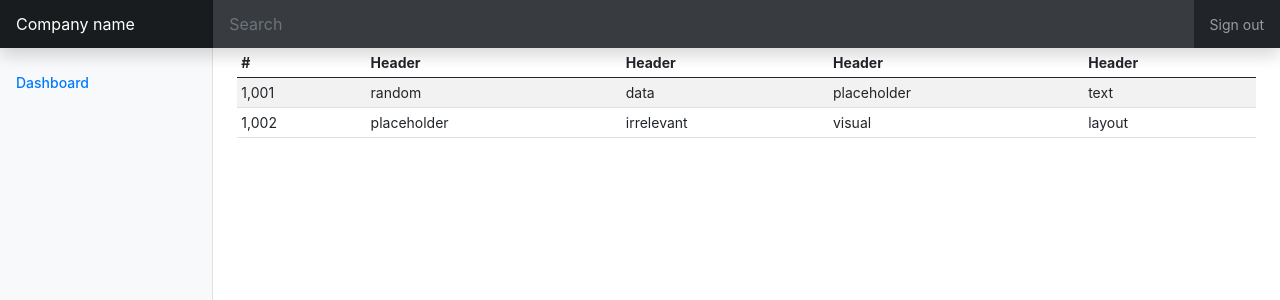
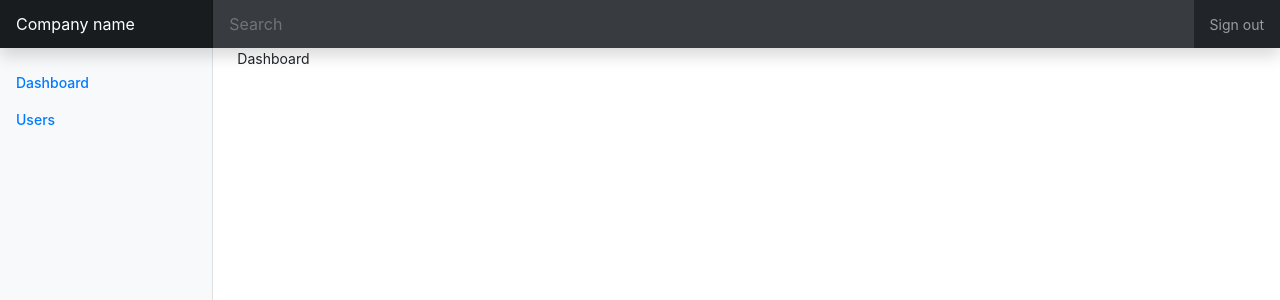
Before and after one commit to wesoz/udemy-react-admin, a React (Create React App) app: page / in a window 1280 px wide. Shown: the top 300 px of the page. Built offline with nearby package versions, Linux system fonts and the light colour scheme.

Commit message:
Router added

```diff
--- a/package.json
+++ b/package.json
@@ -10,8 +10,10 @@
     "@types/node": "^12.20.7",
     "@types/react": "^17.0.3",
     "@types/react-dom": "^17.0.3",
+    "@types/react-router-dom": "^5.1.7",
     "react": "^17.0.2",
     "react-dom": "^17.0.2",
+    "react-router-dom": "^5.2.0",
     "react-scripts": "4.0.3",
     "typescript": "^4.2.3",
     "web-vitals": "^1.1.1"
--- a/src/App.tsx
+++ b/src/App.tsx
@@ -3,10 +3,14 @@
 import './App.css';
 import Nav from './components/Nav'
 import Menu from './components/Menu';
+import Users from './pages/Users';
+import { BrowserRouter, Route } from 'react-router-dom';
+import Dashboard from './pages/Dashboard';
 
 function App() {
   return (
     <div className="App">
+      <BrowserRouter>
       <Nav />
 
       <div className="container-fluid">
@@ -15,38 +19,14 @@
           <Menu />
 
           <main className="col-md-9 ms-sm-auto col-lg-10 px-md-4">
-            <div className="table-responsive">
-              <table className="table table-striped table-sm">
-                <thead>
-                  <tr>
-                    <th>#</th>
-                    <th>Header</th>
-                    <th>Header</th>
-                    <th>Header</th>
-                    <th>Header</th>
-                  </tr>
-                </thead>
-                <tbody>
-                  <tr>
-                    <td>1,001</td>
-                    <td>random</td>
-                    <td>data</td>
-                    <td>placeholder</td>
-                    <td>text</td>
-                  </tr>
-                  <tr>
-                    <td>1,002</td>
-                    <td>placeholder</td>
-                    <td>irrelevant</td>
-                    <td>visual</td>
-                    <td>layout</td>
-                  </tr>
-                </tbody>
-              </table>
-            </div>
+
+              <Route path={'/'} exact component={Dashboard}/>
+              <Route path={'/users'} component={Users}/>
+
           </main>
         </div>
       </div>
+      </BrowserRouter>
     </div>
   );
 }
--- a/src/components/Menu.tsx
+++ b/src/components/Menu.tsx
@@ -1,4 +1,5 @@
 import React from 'react';
+import { Link } from 'react-router-dom';
 
 const Menu = () => {
     return (
@@ -6,10 +7,16 @@
         <div className="position-sticky pt-3">
           <ul className="nav flex-column">
             <li className="nav-item">
-              <a className="nav-link active">
+              <Link to={'/'} className="nav-link active">
                 <span data-feather="home"></span>
                 Dashboard
-              </a>
+              </Link>
+            </li>
+            <li className="nav-item">
+              <Link to={'/users'} className="nav-link active">
+                <span data-feather="home"></span>
+                Users
+              </Link>
             </li>
           </ul>
 
--- /dev/null
+++ b/src/pages/Dashboard.tsx
@@ -0,0 +1,12 @@
+import React, { Component } from 'react';
+
+class Dashboard extends Component {
+    render () {
+        return (
+        <div>
+            Dashboard
+        </div>);
+    }
+}
+
+export default Dashboard;
--- /dev/null
+++ b/src/pages/Users.tsx
@@ -0,0 +1,39 @@
+import React, { Component } from 'react';
+
+class Users extends Component {
+    render() {
+        return (
+            <div className="table-responsive">
+            <table className="table table-striped table-sm">
+              <thead>
+                <tr>
+                  <th>#</th>
+                  <th>Header</th>
+                  <th>Header</th>
+                  <th>Header</th>
+                  <th>Header</th>
+                </tr>
+              </thead>
+              <tbody>
+                <tr>
+                  <td>1,001</td>
+                  <td>random</td>
+                  <td>data</td>
+                  <td>placeholder</td>
+                  <td>text</td>
+                </tr>
+                <tr>
+                  <td>1,002</td>
+                  <td>placeholder</td>
+                  <td>irrelevant</td>
+                  <td>visual</td>
+                  <td>layout</td>
+                </tr>
+              </tbody>
+            </table>
+          </div>
+        );
+    }
+}
+
+export default Users;
```
Also changed, not shown: 1 other file (tests, documents, lock files or other folders).
